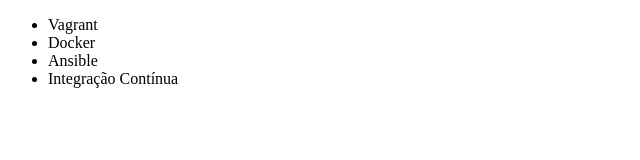
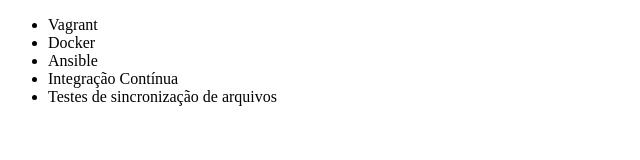
Before and after one commit to gui03021995/Manipula-o-de-dados-CSV-em-C, a plain HTML site: page index.html in a window 1280 px wide. Shown: the whole page, without its empty margins (0-640 px from the left). Drawn offline with Linux system fonts and the light colour scheme.

Commit message:
Adicionando tag, sincronização de arquivo.

```diff
--- a/index.html
+++ b/index.html
@@ -13,6 +13,7 @@
         <li>Docker</li>
         <li>Ansible</li>
         <li>Integração Contínua</li>
+        <li>Testes de sincronização de arquivos</li>
     </ul>
 </body>
 </html>
```
